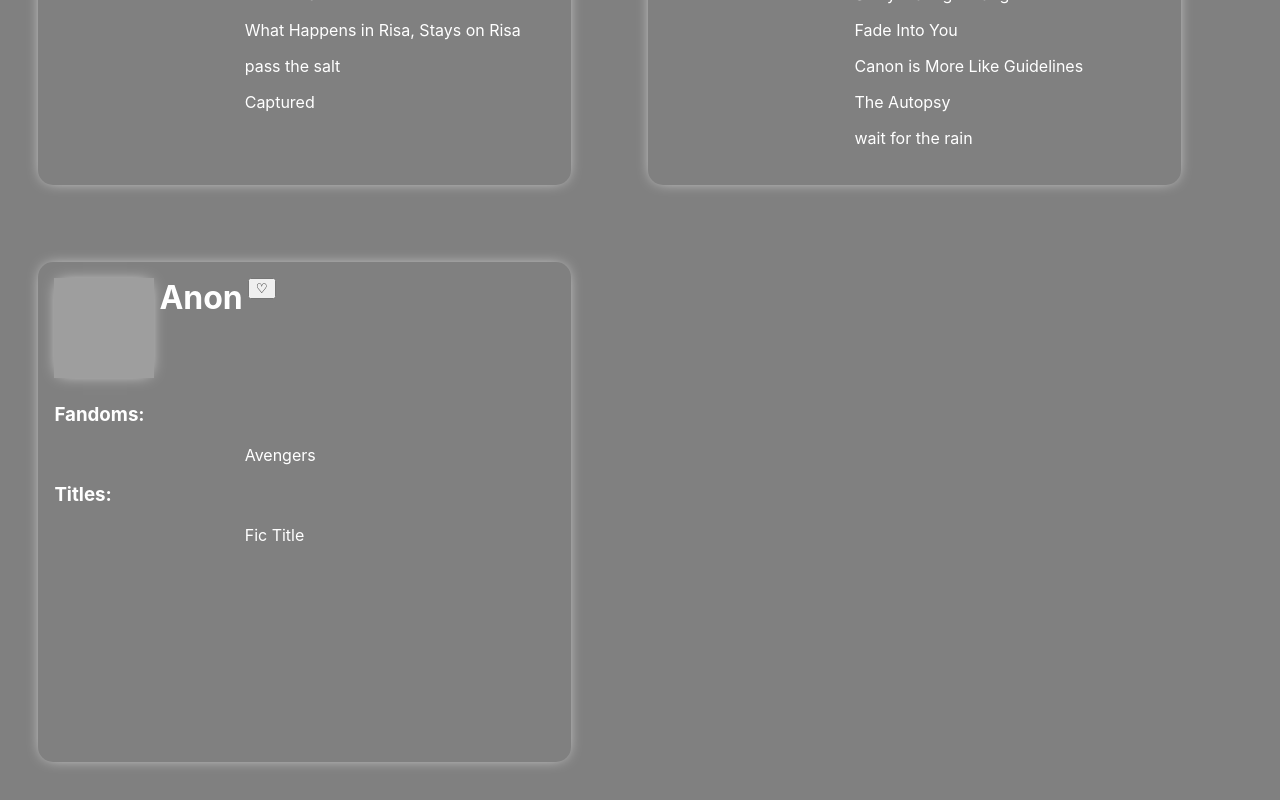
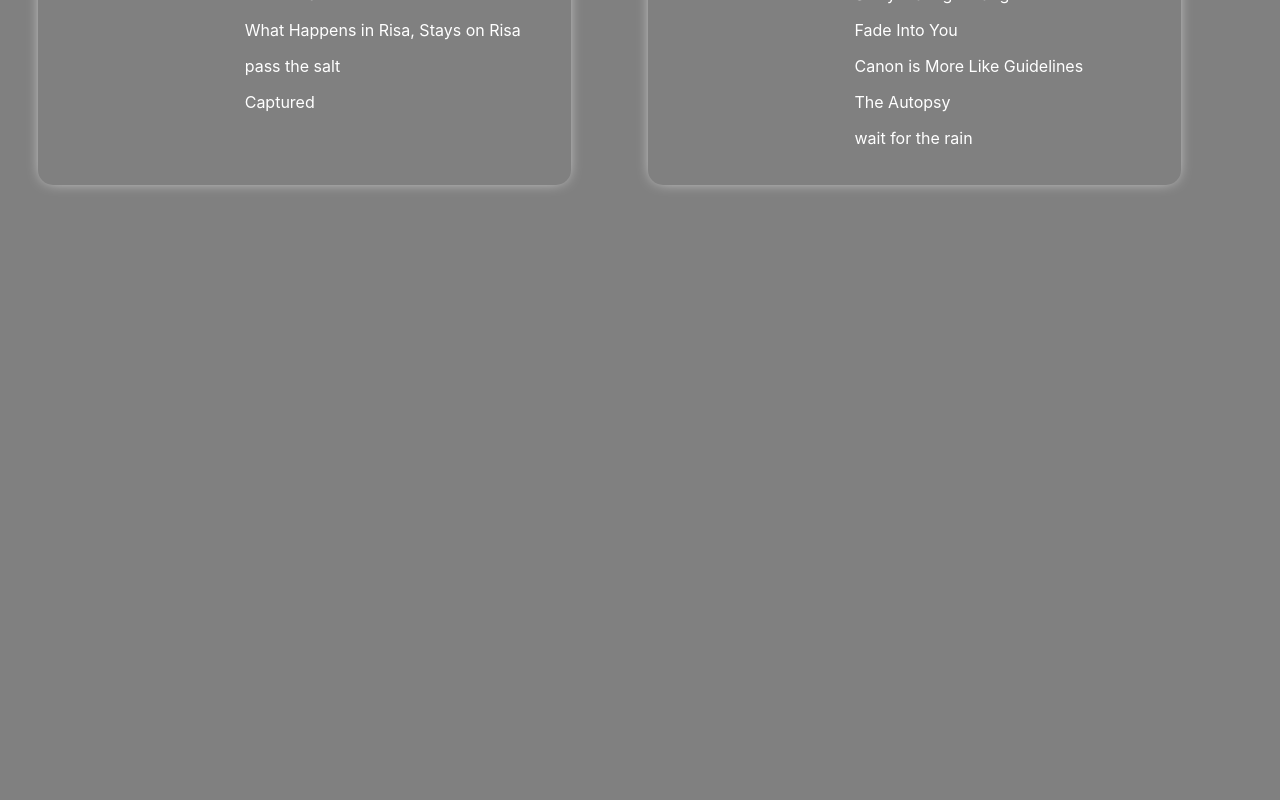
Before and after one commit to kap83/react-fanfic-archive, a React (Create React App) app: page /fandoms in a window 1280 px wide. Shown: the part 1959-2759 px from the top of the page. After the commit the page ends 2182 px from the top, so only its background shows below. Built offline with nearby package versions, Linux system fonts and the light colour scheme; data requests are answered from the project's data file; grey boxes are pictures that could not be loaded.

Commit message:
commit message

```diff
--- a/db.json
+++ b/db.json
@@ -1,5 +1,5 @@
 {
-  "users": [
+  "profiles": [
     {
       "id": 1,
       "username": "cali_writer",
@@ -92,16 +92,6 @@
         "wait for the rain"
       ],
       "favorite": false
-    },
-    {
-      "username": "Anon",
-      "fandoms": [
-        "Avengers"
-      ],
-      "titles": [
-        "Fic Title"
-      ],
-      "id": 7
     }
   ]
 }
--- a/src/Components/NewAuthorSubmit.js
+++ b/src/Components/AddNewProfile.js
@@ -1,28 +1,32 @@
 import React, {useState} from 'react'
 import '../index.css'
 
-export default function NewAuthorSubmit({handleNewUser}) {
+export default function AddNewProfile ({handleAddProfile}) {
 
     const [username, setUsername] = useState("")
     const [fandom, setFandom] = useState("")
     const [title, setTitle] = useState("")
 
 
-    const handleSubmit =() => {
-      const newUserData = {
+    const handleSubmit =(e) => {
+      e.preventDefault()
+      const newProfileData = {
         username: username,
         fandoms: [fandom],
         titles: [title]
       }
 
-      fetch("http://localhost:3000/users", {
+      fetch("http://localhost:3000/authors", {
         method: 'POST',
         headers: {"Content-Type": "application/json"},
-        body: JSON.stringify(newUserData)
+        body: JSON.stringify(newProfileData)
       })
       .then(res=> res.json())
-      .then(newData => handleNewUser(newData))
+      .then(updatedProfileData => handleAddProfile(updatedProfileData))
 
+      setUsername("")
+      setFandom("")
+      setTitle("")
     }
 
   return (
--- a/src/Components/App.js
+++ b/src/Components/App.js
@@ -6,26 +6,28 @@ import Home from './Home'
 import Fandoms from './Fandoms'
 import Favorites from "./Favorites"
 
+export default function App() {
+  const [profiles, setProfiles] = useState([])
 
-export default function App() {
-  const [userData, setUserData] = useState(null)
 
   useEffect(()=>{
-    fetch("http://localhost:3000/users")
+    fetch("http://localhost:3000/profiles")
     .then(res => res.json())
-    .then(data => setUserData(data)
-    )
+    .then(profilesData => {
+      setProfiles(profilesData)
+    })
   },[])
 
-  const handleNewUser = (newUser) => {
-      setUserData([...userData], newUser)
+  const handleAddProfile = (newProfile) => {
+    setAuthors([...profiles, newProfile])
   }
 
-  const handleFavoriteUpdate = (favoriteUpdate) => {
-       const favoriteUserIndex = userData.findIndex((user) => user.id === favoriteUpdate.id)
-       const copyUserData = [...userData]
-       copyUserData[favoriteUserIndex] = favoriteUpdate
-      setUserData(copyUserData)
+
+  const handleFavoriteStatus = (favoriteStatus) => {
+       const favoriteProfileIndex = profiles.findIndex((profile) => profile.id === favoriteStatus.id)
+       const copyProfiles = [...profiles]
+       copyProfiles[favoriteProfileIndex] = favoriteStatus
+       setProfiles(copyProfiles)
   }
 
   return (
@@ -34,24 +36,24 @@ export default function App() {
       <NavBar/>
       <Switch>
         <Route path="/fandoms">
-          {userData &&
+          {
             <Fandoms
-            userData={userData}
-            handleFavoriteUpdate={handleFavoriteUpdate}
+            profiles={profiles}
+            handleFavoriteStatus={handleFavoriteStatus}
             />}
         </Route>
         <Route path="/favorites">
-          {userData &&
+          {
             <Favorites
-              handleFavoriteUpdate={handleFavoriteUpdate}
-              userData={userData}
+            profiles={profiles}
+            handleFavoriteStatus={handleFavoriteStatus}
             />}
         </Route>
         <Route exact path="/">
-          {userData &&
+          {
             <Home
-            userData={userData}
-            handleNewUser={handleNewUser}
+            profiles={profiles}
+            handleAddProfile={handleAddProfile}
           />}
         </Route>
       </Switch>
--- a/src/Components/Card.js
+++ b/src/Components/Card.js
@@ -1,20 +1,20 @@
-// eslint-disable-next-line
+
 import React from 'react'
 import './Card.css'
 
 
-export default function Card({user, handleFavoriteUpdate}) {
+export default function Card({profile, handleFavoriteStatus}) {
 
   const handleClick = () => {
 
-
-    fetch(`http://localhost:3000/users/${user.id}`, {
+    fetch(`http://localhost:3000/profile/${profile.id}`, {
       method: "PATCH",
       headers: {"Content-Type": "application/json"},
-      body: JSON.stringify({favorite: !user.favorite})
+      body: JSON.stringify({favorite: !profile.favorite})
     })
     .then(res => res.json())
-    .then(data => handleFavoriteUpdate(data))
+
+    .then(updatedProfile => handleFavoriteStatus(updatedProfile))
   }
 
 
@@ -23,17 +23,17 @@ export default function Card({user, handleFavoriteUpdate}) {
   return (
       <div className= 'author-card-container'>
               <div className='image-container' >
-                <img src={user.icon || defaultIcon} alt="icon" />
+                <img src={profile.icon || defaultIcon} alt="icon" />
               </div>
-                <h1 className='usernameStyle'>{user.username}</h1>
-                <button className= 'btnStyle' onClick={handleClick}>{user.favorite ? "❤️" : "♡" }</button>
+                <h1 className='usernameStyle'>{profile.username}</h1>
+                <button className= 'btnStyle' onClick={handleClick}>{profile.favorite ? "❤️" : "♡" }</button>
                 <h3 className='fandomLableStyle'>Fandoms:</h3>
-              {user.fandoms?.map((fandom) =>
+              {profile.fandoms?.map((fandom) =>
                 <ul key={crypto.randomUUID()} className='fandomListStyle'>
                   <li>{fandom}</li>
                 </ul>)}
                 <h3 className='titleLabelStyle'>Titles:</h3>
-              {user.titles?.map((title)=>
+              {profile.titles?.map((title)=>
                 <ul key={crypto.randomUUID()} className='titleListStyle'>
                   <li>{title}</li>
                 </ul>
--- a/src/Components/Fandoms.js
+++ b/src/Components/Fandoms.js
@@ -2,32 +2,32 @@ import React, {useState, useEffect} from 'react'
 import Card from './Card'
 import '../index.css'
 
-export default function Fandoms({userData, handleFavoriteUpdate}) {
+export default function Fandoms({profiles, handleFavoriteStatus}) {
+
    const [search, setSearch] = useState("")
-   const [localUserData, setLocalUserData] = useState(userData)
+   const [displayedProfiles, setDisplayedProfiles] = useState(profiles)
 
-   console.log(localUserData)
 
   const handleChange = (e) => {
     setSearch(e.target.value)
   }
 
  useEffect(() => {
-    setLocalUserData(userData)
- }, [userData])
+  setDisplayedProfiles(profiles)
+ }, [profiles])
 
 
  const handleSubmit = (e) =>{
     let changeSearchCaseSensitivity = search.toLowerCase()
     e.preventDefault()
-    const newSearchData = userData.filter((user) => user.fandoms.toString().toLowerCase().includes(changeSearchCaseSensitivity)
+    const newSearchProfiles = profiles.filter((profile) => profile.fandoms.toString().toLowerCase().includes(changeSearchCaseSensitivity)
     )
-   setLocalUserData(newSearchData)
-   setSearch("")
+    displayedProfiles(newSearchProfiles)
+    setSearch("")
  }
 
- const handleClearResults = () => {
-  setLocalUserData(userData)
+ const handleClearSearchResults = () => {
+    setDisplayedProfiles(profiles)
  }
 
   return (
@@ -42,15 +42,15 @@ export default function Fandoms({userData, handleFavoriteUpdate}) {
           </label>
           <button type="submit">Search</button>
           <button type="button"
-            onClick={handleClearResults}
+            onClick={handleClearSearchResults}
             style={{marginLeft: "3px"}}>
               Clear
           </button>
         </form>
-        {localUserData.map((user) =>
-          <Card key={user.id}
-          handleFavoriteUpdate={handleFavoriteUpdate}
-          user={user}
+        {displayedProfiles.map((profile) =>
+          <Card key={profile.id}
+          handleFavoriteStatus={handleFavoriteStatus}
+          profile={profile}
         />)}
   </>
   )
--- a/src/Components/Favorites.js
+++ b/src/Components/Favorites.js
@@ -4,15 +4,14 @@ import Card from './Card'
 
 
 
-export default function Favorites({userData, handleFavoriteUpdate}) {
-  console.log(userData)
+export default function Favorites({profiles, handleFavoriteStatus}) {
   return (
     <>
-      {userData.map((user) => user.favorite === true ?
+      {profiles.map((profile) => profile.favorite === true ?
         <Card
-          handleFavoriteUpdate={handleFavoriteUpdate}
-          key={user.id}
-          user={user}/>
+        handleFavoriteStatus={handleFavoriteStatus}
+          key={profile.id}
+          profile={profile}/>
           : null)}
     </>
   )
--- a/src/Components/Home.js
+++ b/src/Components/Home.js
@@ -1,9 +1,9 @@
 import React from 'react'
-import NewAuthorSubmit from './NewAuthorSubmit'
+import AddNewProfile from './AddNewProfile'
 import '../index.css'
 
 
-export default function Home({handleNewUser}) {
+export default function Home({handleAddProfile}) {
 
   return (
   <>
@@ -20,7 +20,7 @@ export default function Home({handleNewUser}) {
       <p>Use the adjacent form to submit your work with pseudonym of your choice.</p>
       <p>Please be advised, work submitted via this feature cannot be edited in the future.</p>
 
-      <NewAuthorSubmit handleNewUser={handleNewUser}/>
+      <AddNewProfile handleAddProfile={handleAddProfile}/>
     </div>
     </>
   )
--- a/src/index.js
+++ b/src/index.js
@@ -7,11 +7,9 @@ import reportWebVitals from './reportWebVitals';
 
 const root = ReactDOM.createRoot(document.getElementById('root'));
 root.render(
-  <React.StrictMode>
     <BrowserRouter>
       <App />
     </BrowserRouter>
-  </React.StrictMode>
 );
 
 // If you want to start measuring performance in your app, pass a function
```
